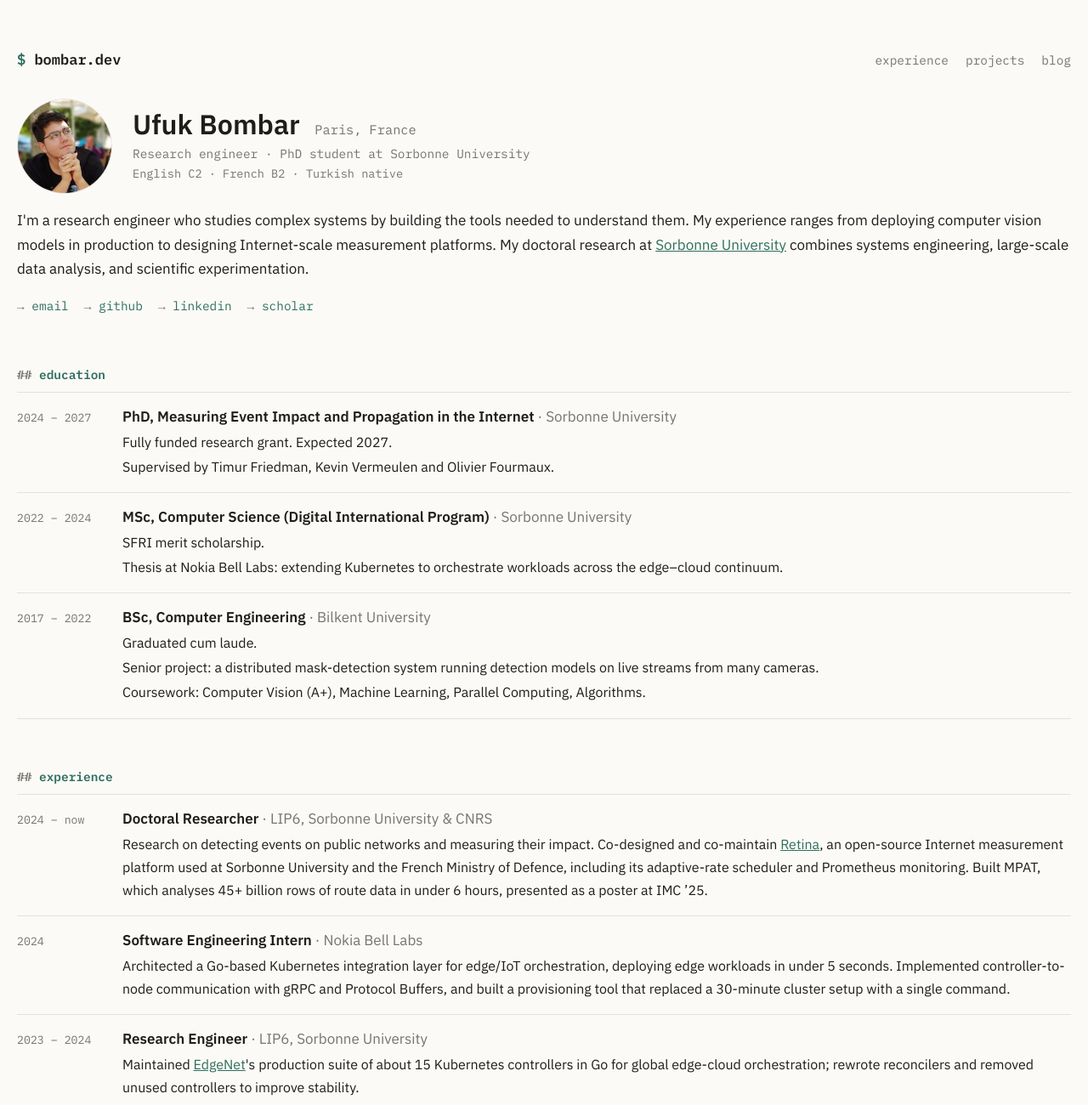
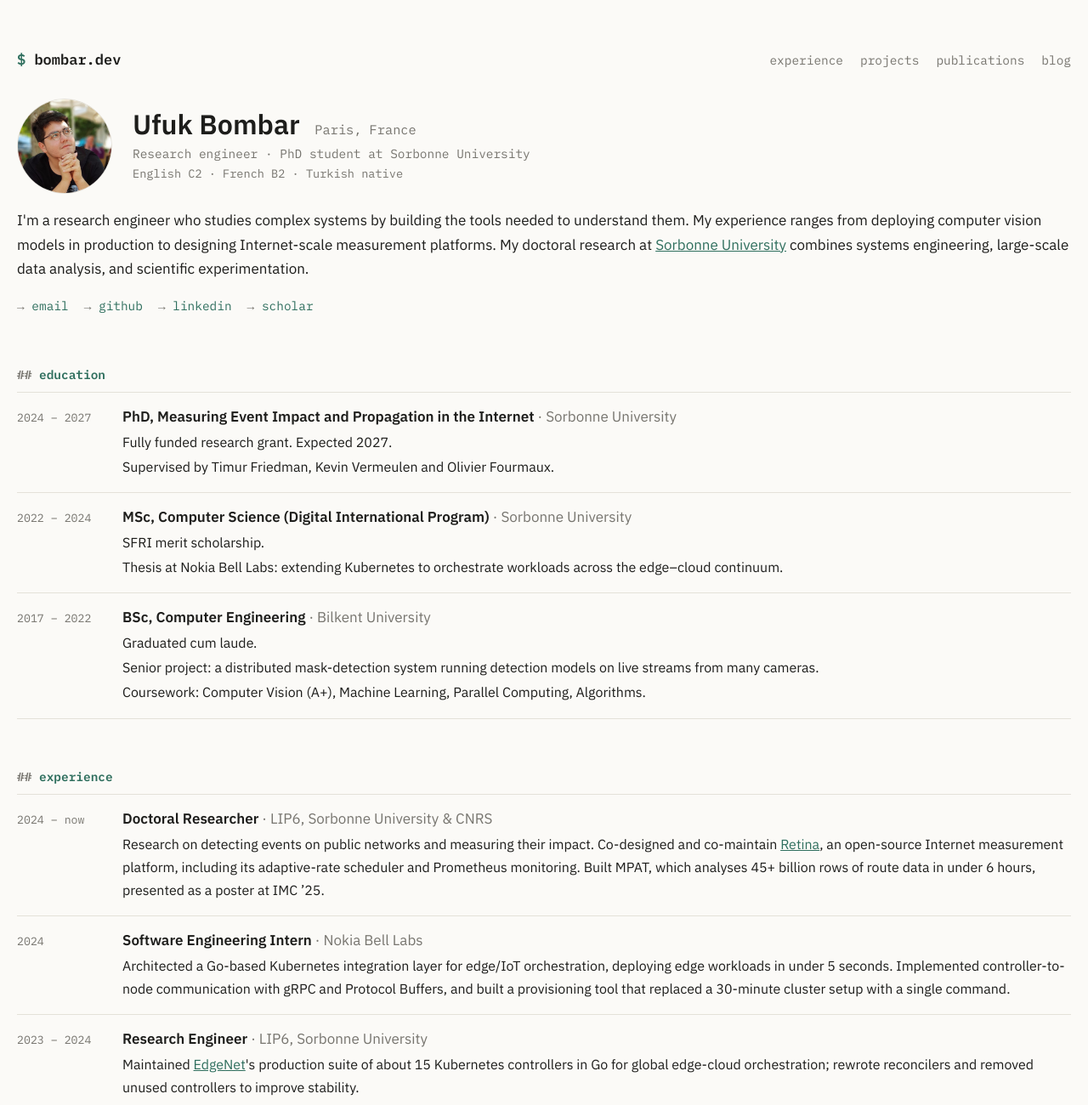
Before and after one commit to ubombar/bombar.dev, a plain HTML site: page index.html in a window 1280 px wide. Shown: the top 1300 px of the page at 85% size. Drawn offline with Linux system fonts and the light colour scheme.

Commit message:
Add publications to the top bar, drop the ministry mention, note pose estimation course
Co-Authored-By: Claude Opus 5.5 <noreply@anthropic.com>

```diff
--- a/index.html
+++ b/index.html
@@ -15,6 +15,7 @@
   <nav>
     <a href="#experience">experience</a>
     <a href="#projects">projects</a>
+    <a href="#publications">publications</a>
     <a href="https://blog.bombar.dev">blog</a>
   </nav>
 </header>
@@ -75,7 +76,7 @@
         <span class="when">2024 – now</span>
         <div>
           <h3>Doctoral Researcher <span class="at">LIP6, Sorbonne University &amp; CNRS</span></h3>
-          <p>Research on detecting events on public networks and measuring their impact. Co-designed and co-maintain <a href="#projects">Retina</a>, an open-source Internet measurement platform used at Sorbonne University and the French Ministry of Defence, including its adaptive-rate scheduler and Prometheus monitoring. Built MPAT, which analyses 45+ billion rows of route data in under 6 hours, presented as a poster at IMC ’25.</p>
+          <p>Research on detecting events on public networks and measuring their impact. Co-designed and co-maintain <a href="#projects">Retina</a>, an open-source Internet measurement platform, including its adaptive-rate scheduler and Prometheus monitoring. Built MPAT, which analyses 45+ billion rows of route data in under 6 hours, presented as a poster at IMC ’25.</p>
         </div>
       </li>
       <li>
@@ -172,7 +173,7 @@
         <span class="when">Python · PyTorch</span>
         <div>
           <h3><a href="https://github.com/ubombar/CVPR-MultiPoseEstimation">Multi-Person 3D Pose Estimation</a></h3>
-          <p>A depth-aware pipeline estimating 3D poses of multiple people from a single image, built on RootNet and evaluated on the COCO, CrowdPose and LSP benchmarks.</p>
+          <p>A depth-aware pipeline estimating 3D poses of multiple people from a single image, built on RootNet and evaluated on the COCO, CrowdPose and LSP benchmarks. Course project under Prof. Sedat Özer at Bilkent University.</p>
         </div>
       </li>
       <li>
```
